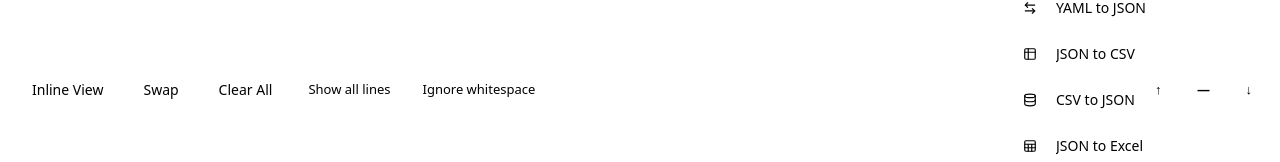
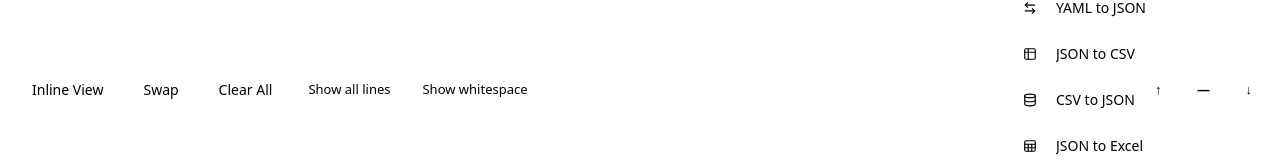
Before and after one commit to bao201102/tools, a React (Vite) app: page /diff-checker in a window 1280 px wide. Shown: the part 522-684 px from the top of the page. Built offline with nearby package versions, Linux system fonts and the light colour scheme.

Commit message:
feat: add DiffCheckerEditor component with Monaco-based diffing and content navigation tools

```diff
--- a/src/features/diff-checker-tool/components/DiffCheckerEditor.tsx
+++ b/src/features/diff-checker-tool/components/DiffCheckerEditor.tsx
@@ -134,7 +134,7 @@ export function DiffCheckerEditor() {
 
   // Display options (persisted)
   const [hideUnchanged, setHideUnchanged] = useLocalStorageState('diff-checker:hideUnchanged', true)
-  const [ignoreWhitespace, setIgnoreWhitespace] = useLocalStorageState('diff-checker:ignoreWhitespace', false)
+  const [ignoreWhitespace, setIgnoreWhitespace] = useLocalStorageState('diff-checker:ignoreWhitespace', true)
 
   // For adaptive height: track content lengths without causing Monaco model resets.
   // This state may update every keystroke, but it ONLY changes the container height —
```
